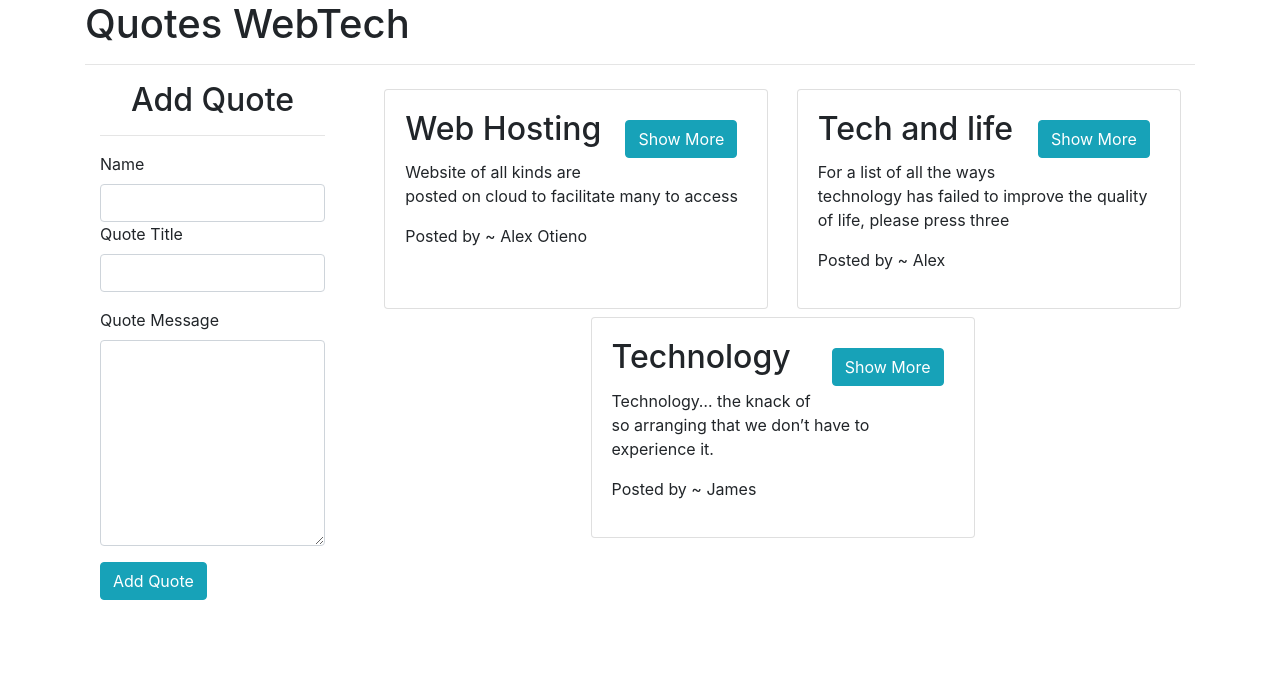
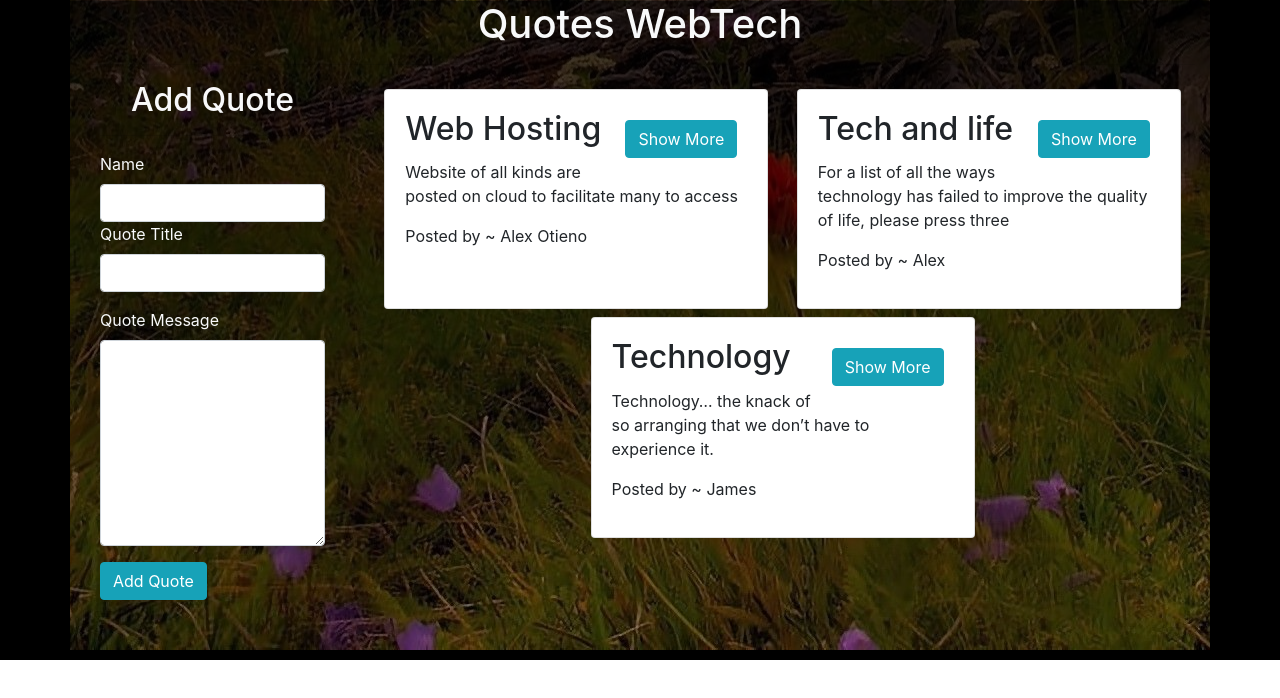
Before and after one commit to Alexotieno1717/Quotes-App, an Angular app: page / in a window 1280 px wide. Shown: the top 698 px of the page. Built offline with nearby package versions, Linux system fonts and the light colour scheme.

Commit message:
Added new images

```diff
--- a/src/app/components/quote-form/quote-form.component.html
+++ b/src/app/components/quote-form/quote-form.component.html
@@ -1,23 +1,23 @@
 <div class="container-fluid">
-    <h2 class="text-center">Add Quote</h2>
+    <h2 class="text-center text-light">Add Quote</h2>
     <hr>
     <form (ngSubmit)='submitQuote(); quoteForm.resetForm({})' #quoteForm='ngForm'>
         <div class="font-group">
-            <label for="name">Name</label>
+            <label class="text-light" for="name">Name</label>
             <input type="text" required class="form-control" [(ngModel)]="newQuote.name" name="name" #name='ngModel' id="name">
             <div [hidden]="name.valid || name.pristine" class="alert alert-danger">
                 <p>Name is required</p>
             </div>
         </div>
         <div class="form-group">
-            <label for="quoteTitile">Quote Title</label>
+            <label class="text-light" for="quoteTitile">Quote Title</label>
             <input class="form-control" type="text" id="quoteTitile" name="quoteTitile" [(ngModel)]="newQuote.quoteTitile" #quoteTitile='ngModel' required>
             <div [hidden]="quoteTitile.valid || quoteTitile.pristine" class="alert alert-danger">
                 <p>Quote title is required</p>
             </div>
         </div>
         <div class="form-group">
-            <label for="quoteMessage">Quote Message</label>
+            <label class="text-light" for="quoteMessage">Quote Message</label>
             <textarea class="form-control" type="text" id="quoteMessage" name="quoteMessage" cols="30" rows="8" [(ngModel)]="newQuote.quoteMessage" #quoteMessage='ngModel' required></textarea>
             <div [hidden]="quoteMessage.valid || quoteMessage.pristine" class="alert alert-danger">
                 <p>Message is required</p>
--- a/src/app/components/quote/quote.component.css
+++ b/src/app/components/quote/quote.component.css
@@ -7,3 +7,15 @@
     flex-wrap: wrap;
     justify-content: space-around;
 }
+
+#background{
+    background-color: black;
+    height: auto;
+    padding-bottom: 10px;
+}
+#background-img{
+    background: linear-gradient(rgba(0,0,0,.8), rgba(0,0,0,.3)), url(../../../assets/q2.jpg);
+    background-position: center bottom;
+    height: auto;
+    padding-bottom: 4%;
+}
--- a/src/app/components/quote/quote.component.html
+++ b/src/app/components/quote/quote.component.html
@@ -1,5 +1,6 @@
-<div class="container">
-    <h1>Quotes WebTech</h1>
+<div class="container-fluid" id="background">
+    <div class="container" id="background-img">
+        <h1 class="text-center text-light">Quotes WebTech</h1>
         <hr>
         <div class="row">
             <div class="col-sm-3">
@@ -20,3 +21,4 @@
             </div>
         </div>
     </div>
+</div>
```
Also changed, not shown: src/assets/q1.jpg (added), src/assets/q2.jpg (added). Lines whose indentation alone changed are shown as unchanged.
